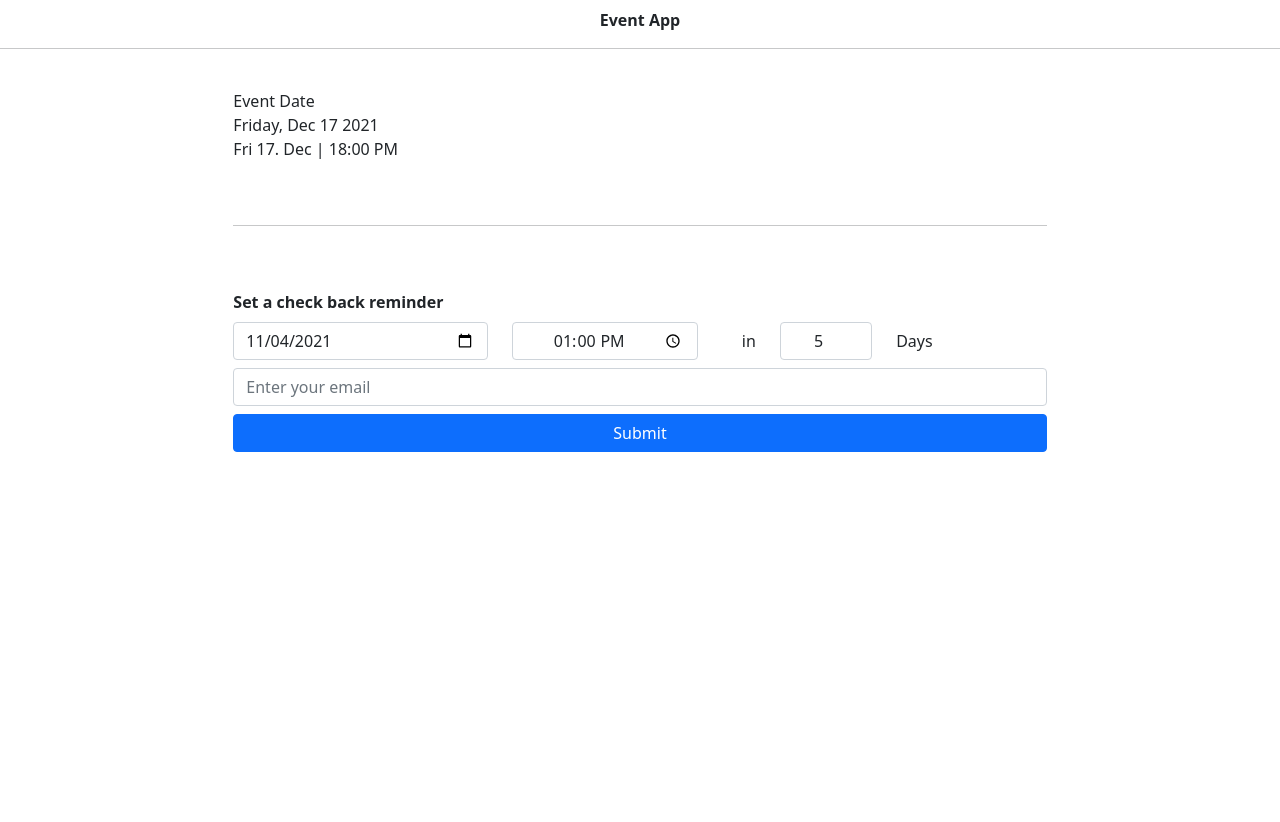
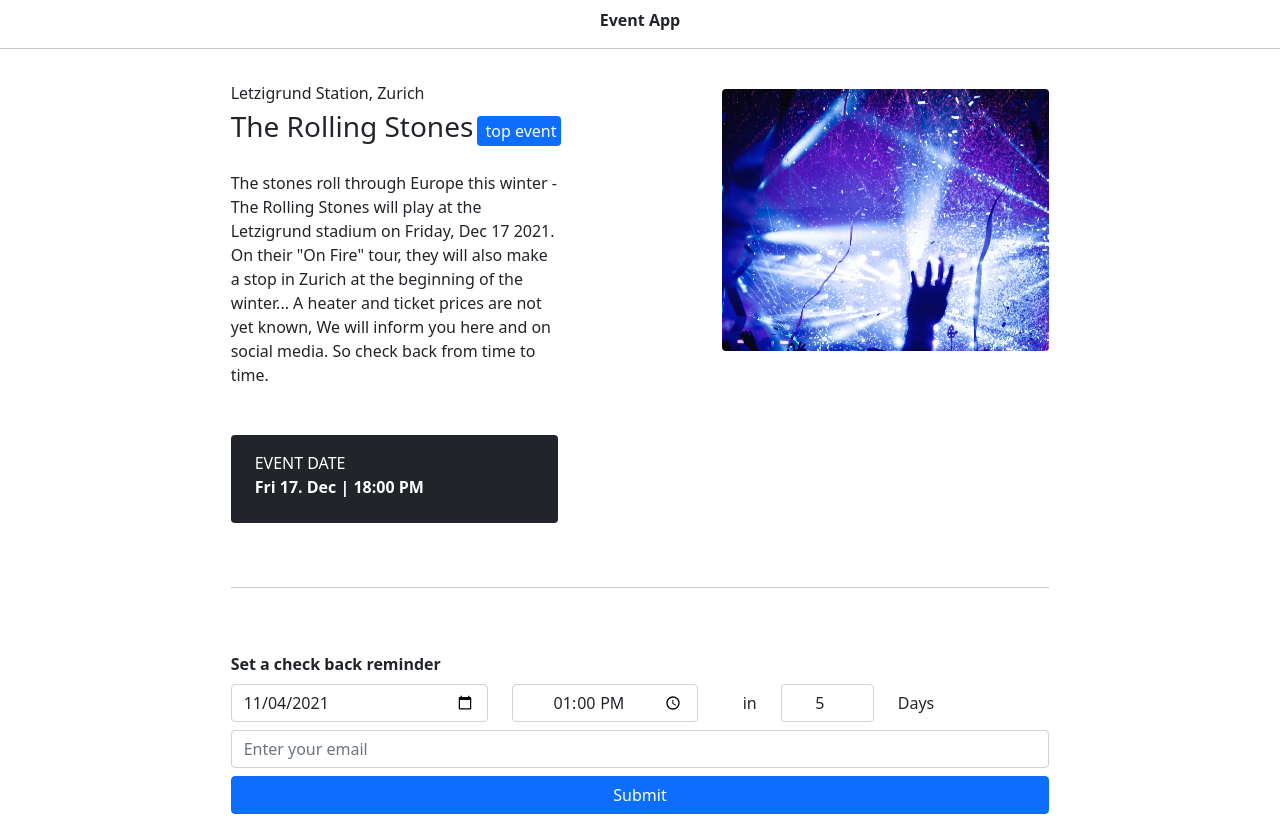
Before and after one commit to gianantoniopini/event-app, a Vue app in the folder front-end/: page / in a window 1280 px wide. Before the commit the page ends 800 px from the top, so only its background shows below. Built offline with nearby package versions, Linux system fonts and the light colour scheme.

Commit message:
added event details with picture

```diff
--- a/front-end/src/App.vue
+++ b/front-end/src/App.vue
@@ -1,11 +1,11 @@
 <template>
-  <div class="container-fluid">
-    <div class="row mt-2">
+  <div class="container-fluid p-2">
+    <div class="row">
       <div class="d-flex justify-content-center align-items-center fw-bold">
         Event App
       </div>
     </div>
-    <div class="row mt-3">
+    <div class="row my-3">
       <hr />
     </div>
     <EventReminder />
--- a/front-end/src/components/EventReminder.vue
+++ b/front-end/src/components/EventReminder.vue
@@ -1,16 +1,48 @@
 <template>
   <div class="container-fluid">
-    <div class="row mt-4">
+    <div class="row">
       <div class="col-8 offset-2">
         <div class="row">
           <div class="col-12">
             <div class="row">
-              <div class="col-12">
-                <div>Event Date</div>
-                <div>{{ eventDateFormattedLong }}</div>
-                <div>
-                  {{ eventDateFormattedShort }} | {{ eventTimeFormatted }}
+              <div class="col-sm-12 col-lg-5">
+                <div class="fw-light">Letzigrund Station, Zurich</div>
+                <div class="row">
+                  <div class="col-12">
+                    <span class="fs-3 text-nowrap">The Rolling Stones</span>
+                    <span
+                      class="rounded bg-primary text-white text-nowrap m-1 p-1"
+                    >
+                      top event
+                    </span>
+                  </div>
                 </div>
+                <div class="mt-4">
+                  The stones roll through Europe this winter - The Rolling
+                  Stones will play at the Letzigrund stadium on
+                  {{ eventDateFormattedLong }}. On their "On Fire" tour, they
+                  will also make a stop in Zurich at the beginning of the
+                  winter... A heater and ticket prices are not yet known, We
+                  will inform you here and on social media. So check back from
+                  time to time.
+                </div>
+                <div class="container-fluid rounded text-white bg-dark mt-5">
+                  <div class="row pt-3">
+                    <div class="col-12 text-uppercase">Event Date</div>
+                  </div>
+                  <div class="row pb-4">
+                    <div class="col-12 fw-bold">
+                      {{ eventDateFormattedShort }} | {{ eventTimeFormatted }}
+                    </div>
+                  </div>
+                </div>
+              </div>
+              <div class="col-lg-2"></div>
+              <div class="col-sm-12 col-lg-5 mt-2">
+                <img
+                  src="../assets/disco-lights-small.jpg"
+                  class="img-fluid rounded float-right"
+                />
               </div>
             </div>
             <div class="row mt-5">
```
Also changed, not shown: front-end/src/assets/disco-lights-small.jpg (added).
